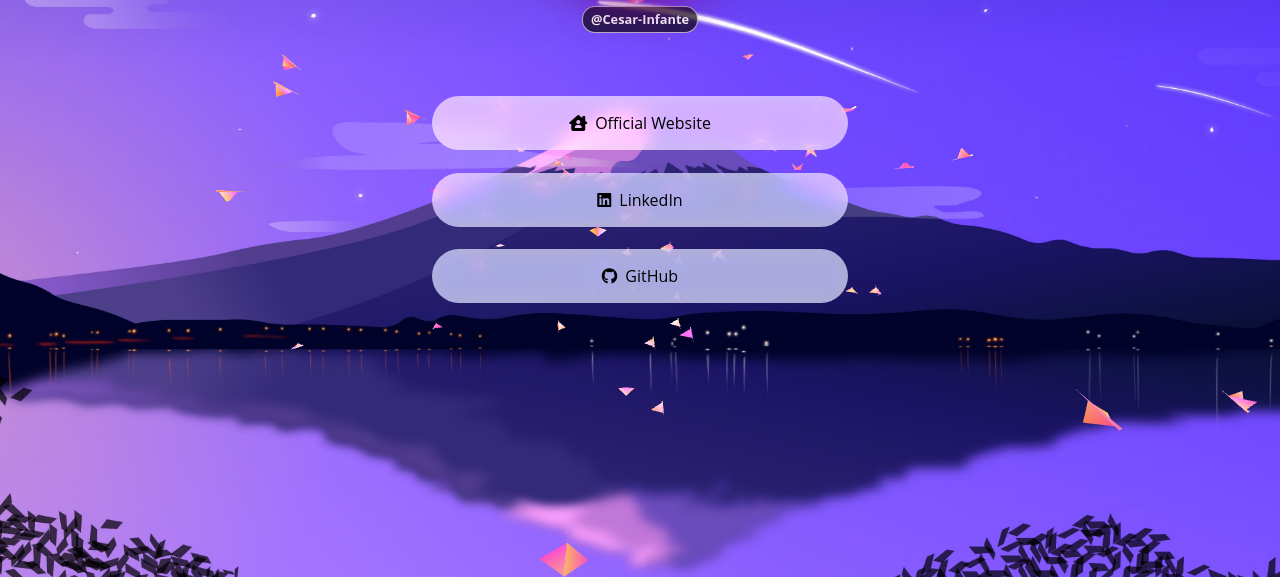
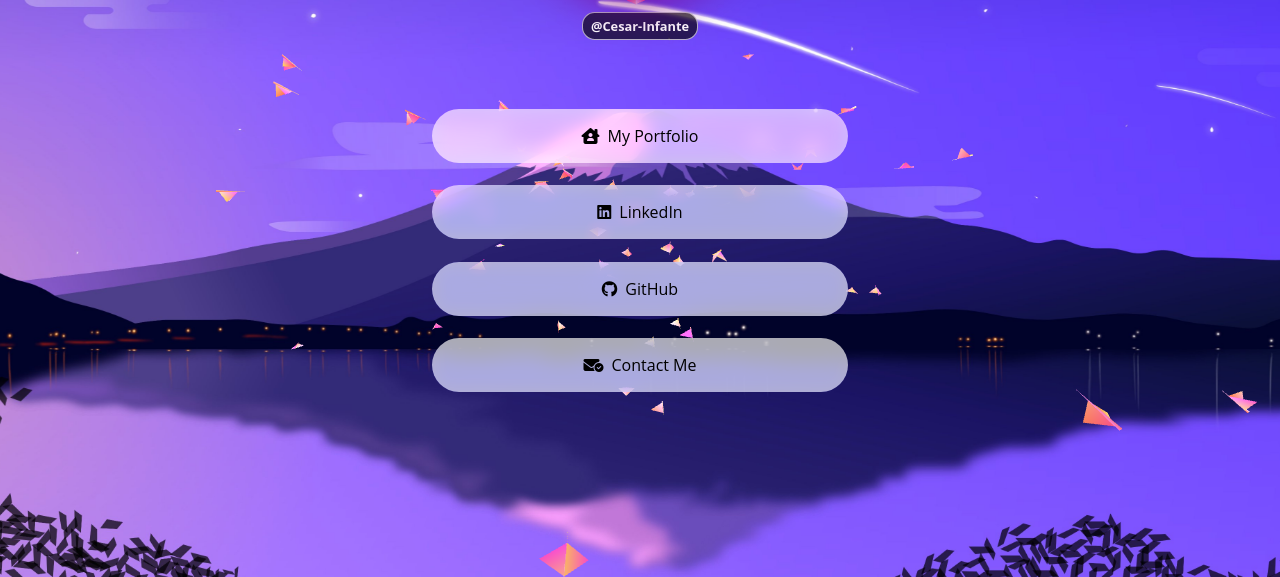
Before and after one commit to Cesar-Infante/Link-In-Bio-Page, a plain HTML site: page index.html in a window 1280 px wide. Shown: the part 223-800 px from the top of the page. Drawn offline with nearby package versions, Linux system fonts and the light colour scheme; animation ran at ten frames a second.

Commit message:
added a contact me

```diff
--- a/index.html
+++ b/index.html
@@ -20,7 +20,7 @@
             <li>
                 <a href="https://cesar-infante.github.io/Personal-Portfolio/">
                     <i class="fa-solid fa-house-chimney-user"></i>
-                    Official Website</a>
+                    My Portfolio</a>
             </li>
             <li>
                 <a href="https://www.linkedin.com/in/cesar-infante-a56557222/">
@@ -32,6 +32,11 @@
                     <i class="fa-brands fa-github"></i>
                     GitHub</a>
             </li>
+            <li>
+                <a href="mailto:cesar261110@gmail.com">
+                    <i class="fa-solid fa-envelope-circle-check"></i>
+                    Contact Me</a>
+            </li>
         </ul>
     </main>
     <script src="https://kit.fontawesome.com/66e9768e1c.js" crossorigin="anonymous"></script>
--- a/style.css
+++ b/style.css
@@ -51,6 +51,7 @@ header>h1 {
     background-color: #000a;
     color: #fff;
     padding: 0.3em 0.6em;
+    margin: 15px;
     border: 1px solid #fffa;
 }
 
```
